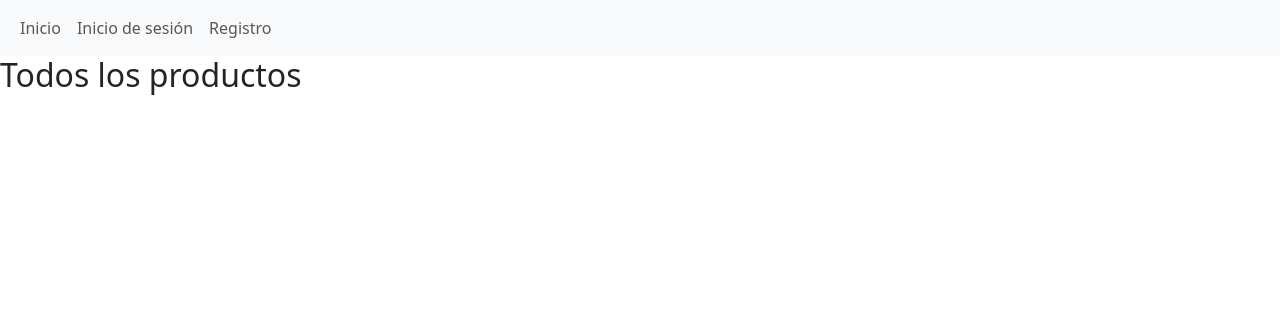
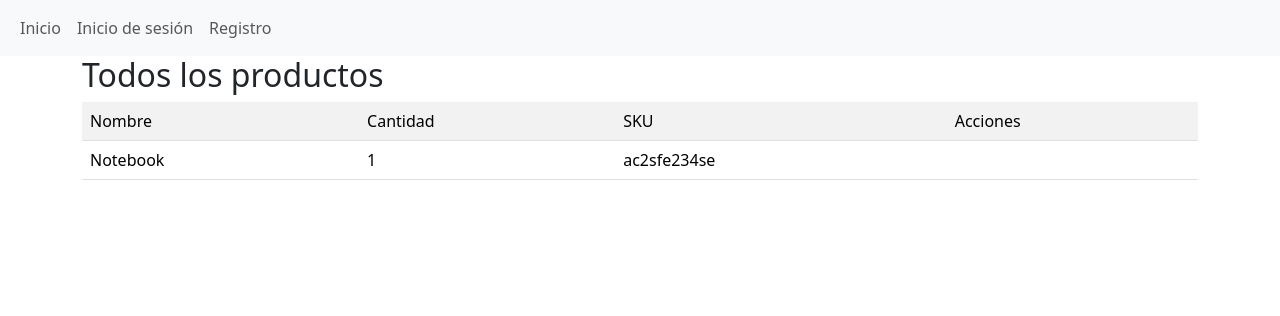
Before and after one commit to matias-user/projectinventory, a Django app: template templates/inventory/products.html in a window 1280 px wide. Shown: the top 316 px of the page. Run offline with Django 5.2, Linux system fonts and the light colour scheme; the template is opened without the code that fills it: values that come from a table or form of the project are taken from there, others are empty; data comes from the database, SQL or seed files in the repository.

Commit message:
Se modifica el css del formulario de crear y editar productos, además se termina la vista de ver productos (Aún faltan botónes borrar y editar )

```diff
--- a/inventory/urls.py
+++ b/inventory/urls.py
@@ -1,8 +1,9 @@
 from django.urls import path
-from .views import create_or_update_product
+from .views import create_or_update_product, list_products
 
 app_name= 'inventory'
 urlpatterns = [
     path('create/', create_or_update_product, name='create' ),
     path('update/<product_id>/', create_or_update_product, name='update' ),
+    path('', list_products, name='products' )
 ]
--- a/inventory/views.py
+++ b/inventory/views.py
@@ -18,3 +18,8 @@ def create_or_update_product(request, product_id=None):
         form = ProductForm(instance=product)
 
     return render(request, 'inventory/create_update_product.html', {'form':form})
+
+
+def list_products(request):
+    products = Product.objects.all()[:19]
+    return render(request,'inventory/products.html', {'products': products} )
--- a/templates/common/base.html
+++ b/templates/common/base.html
@@ -7,6 +7,9 @@
 </head>
 <body>
     {% include 'common/navbar.html' %}
-    {% block content %}{% endblock %}
+    <main class="container" >
+        {% block content %}{% endblock %}
+
+    </main>
 </body>
 </html>
--- a/templates/inventory/create_update_product.html
+++ b/templates/inventory/create_update_product.html
@@ -5,7 +5,7 @@
     <form method="POST">
         {% csrf_token %}
         {{ form.as_p }}
-        <button type="submit" >Guardar</button>
+        <button type="submit" class="btn btn-primary" >Guardar</button>
 
     </form>
 {% endblock %}
--- a/templates/inventory/products.html
+++ b/templates/inventory/products.html
@@ -2,4 +2,21 @@
 
 {% block content %}
     <h2>Todos los productos</h2>
+
+    <table class="table table-striped" >
+        <tr>
+            <td>Nombre</td>
+            <td>Cantidad</td>
+            <td>SKU</td>
+            <td>Acciones</td>
+        </tr>
+        {% for product in products %}
+            <tr>
+                <td>{{product.name}}</td>
+                <td>{{product.quantity}}</td>
+                <td>{{product.sku}}</td>
+                <td></td>
+            </tr>
+        {% endfor %}
+    </table>
 {% endblock %}
```
Also changed, not shown: inventory/forms.py (+10 -1 lines).
